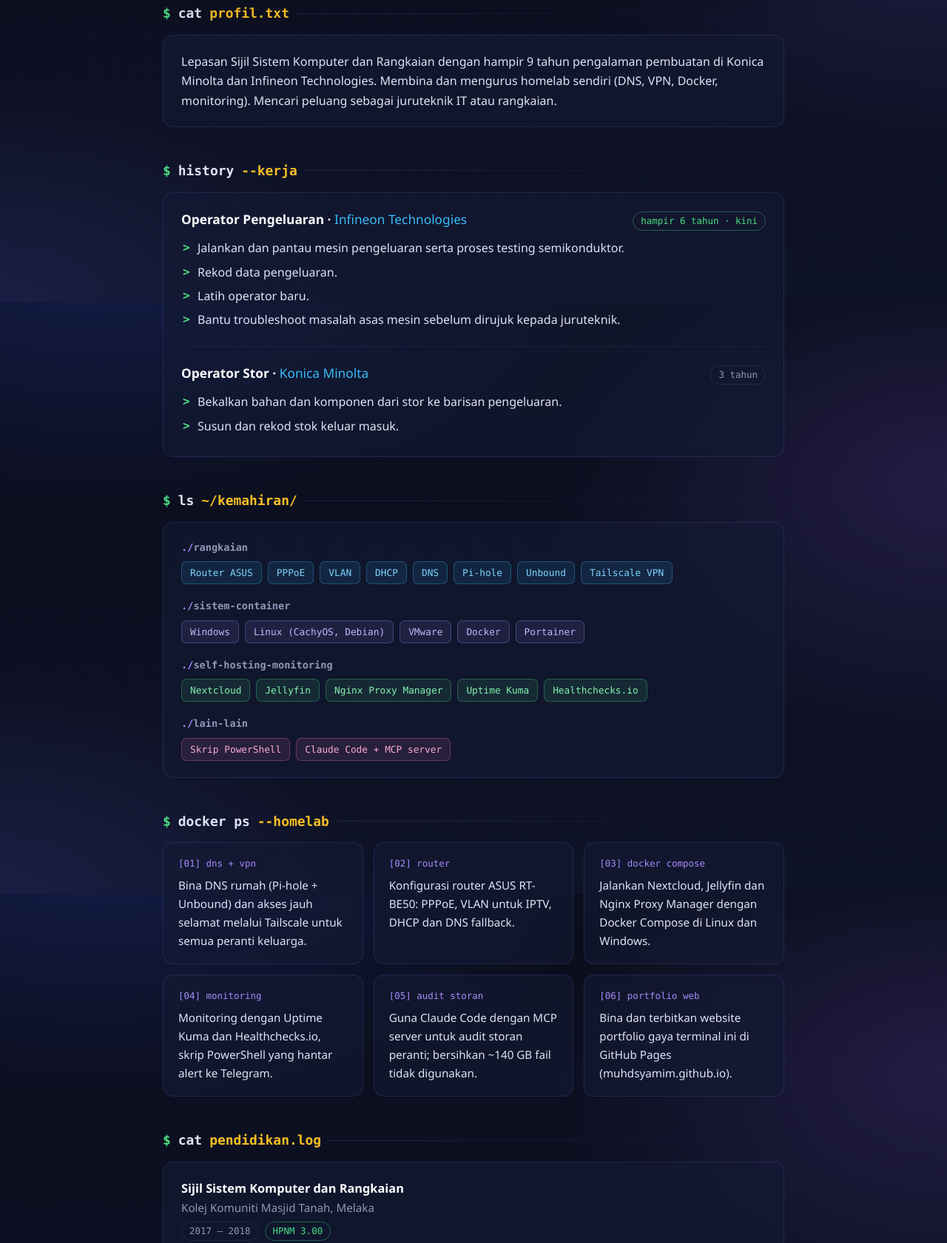
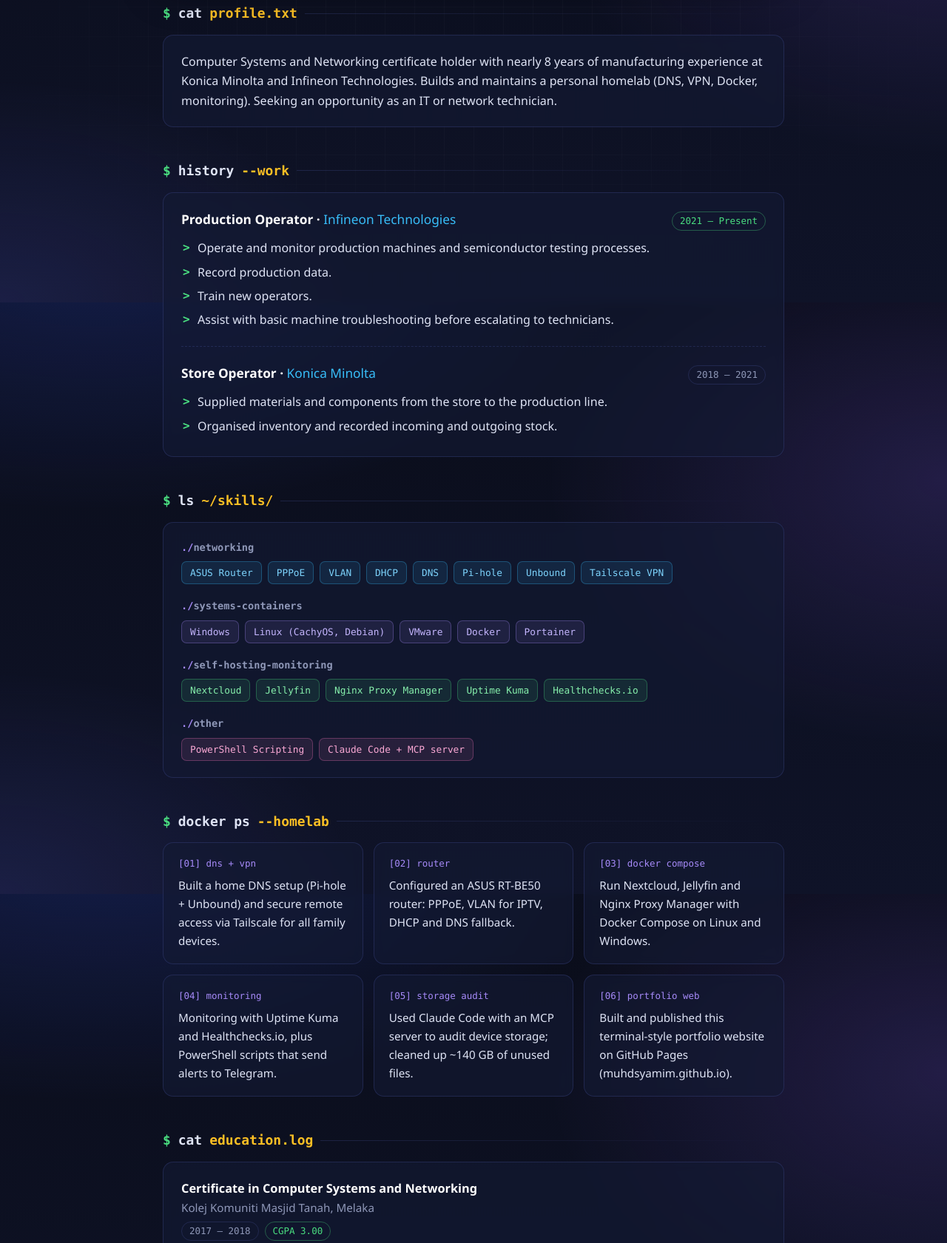
Before and after one commit to muhdsyamim/muhdsyamim.github.io, a plain HTML site: page index.html in a window 1280 px wide. Shown: the part 391-2072 px from the top of the page at 74% size. Drawn offline with Linux system fonts and the light colour scheme.

Commit message:
Add files via upload

```diff
--- a/index.html
+++ b/index.html
@@ -1,10 +1,10 @@
 <!DOCTYPE html>
-<html lang="ms">
+<html lang="en">
 <head>
 <meta charset="UTF-8">
 <meta name="viewport" content="width=device-width, initial-scale=1.0">
-<title>Muhamad Syamim bin Ibrahim | Juruteknik Komputer & Rangkaian</title>
-<meta name="description" content="Resume Muhamad Syamim bin Ibrahim, Juruteknik Komputer & Rangkaian, Bukit Katil, Melaka.">
+<title>Muhamad Syamim bin Ibrahim | Computer &amp; Network Technician</title>
+<meta name="description" content="Resume of Muhamad Syamim bin Ibrahim, Computer &amp; Network Technician, Bukit Katil, Melaka.">
 <style>
   :root {
     --bg: #0a0d1a;
@@ -228,7 +228,7 @@
     <div class="term-body">
       <div class="line"><span class="u">syamim@homelab</span>:<span class="p">~</span>$ whoami</div>
       <h1 class="name"><span id="typed"></span><span class="cursor" aria-hidden="true"></span></h1>
-      <div class="role" id="role">Juruteknik Komputer &amp; Rangkaian · Bukit Katil, Melaka</div>
+      <div class="role" id="role">Computer &amp; Network Technician · Bukit Katil, Melaka</div>
       <div class="contacts" id="contacts">
         <span><span class="k">email</span><a href="mailto:muhdsyamim434@gmail.com">muhdsyamim434@gmail.com</a></span>
       </div>
@@ -236,51 +236,51 @@
   </div>
 
   <section class="reveal">
-    <h2 class="cmd"><span class="ps">$</span> cat <span class="arg">profil.txt</span></h2>
+    <h2 class="cmd"><span class="ps">$</span> cat <span class="arg">profile.txt</span></h2>
     <div class="card">
-      <p>Lepasan Sijil Sistem Komputer dan Rangkaian dengan hampir 9 tahun pengalaman pembuatan di Konica Minolta dan Infineon Technologies. Membina dan mengurus homelab sendiri (DNS, VPN, Docker, monitoring). Mencari peluang sebagai juruteknik IT atau rangkaian.</p>
+      <p>Computer Systems and Networking certificate holder with nearly 8 years of manufacturing experience at Konica Minolta and Infineon Technologies. Builds and maintains a personal homelab (DNS, VPN, Docker, monitoring). Seeking an opportunity as an IT or network technician.</p>
     </div>
   </section>
 
   <section class="reveal">
-    <h2 class="cmd"><span class="ps">$</span> history <span class="arg">--kerja</span></h2>
+    <h2 class="cmd"><span class="ps">$</span> history <span class="arg">--work</span></h2>
     <div class="card">
       <div class="job">
         <div class="job-head">
-          <h3>Operator Pengeluaran · <span class="co">Infineon Technologies</span></h3>
-          <span class="badge now">hampir 6 tahun · kini</span>
+          <h3>Production Operator · <span class="co">Infineon Technologies</span></h3>
+          <span class="badge now">2021 – Present</span>
         </div>
         <ul class="list">
-          <li>Jalankan dan pantau mesin pengeluaran serta proses testing semikonduktor.</li>
-          <li>Rekod data pengeluaran.</li>
-          <li>Latih operator baru.</li>
-          <li>Bantu troubleshoot masalah asas mesin sebelum dirujuk kepada juruteknik.</li>
+          <li>Operate and monitor production machines and semiconductor testing processes.</li>
+          <li>Record production data.</li>
+          <li>Train new operators.</li>
+          <li>Assist with basic machine troubleshooting before escalating to technicians.</li>
         </ul>
       </div>
       <div class="job">
         <div class="job-head">
-          <h3>Operator Stor · <span class="co">Konica Minolta</span></h3>
-          <span class="badge">3 tahun</span>
+          <h3>Store Operator · <span class="co">Konica Minolta</span></h3>
+          <span class="badge">2018 – 2021</span>
         </div>
         <ul class="list">
-          <li>Bekalkan bahan dan komponen dari stor ke barisan pengeluaran.</li>
-          <li>Susun dan rekod stok keluar masuk.</li>
+          <li>Supplied materials and components from the store to the production line.</li>
+          <li>Organised inventory and recorded incoming and outgoing stock.</li>
         </ul>
       </div>
     </div>
   </section>
 
   <section class="reveal">
-    <h2 class="cmd"><span class="ps">$</span> ls <span class="arg">~/kemahiran/</span></h2>
+    <h2 class="cmd"><span class="ps">$</span> ls <span class="arg">~/skills/</span></h2>
     <div class="card">
       <div class="skill-group">
-        <h4><b>./</b>rangkaian</h4>
+        <h4><b>./</b>networking</h4>
         <div class="tags">
-          <span class="tag t-cyan">Router ASUS</span><span class="tag t-cyan">PPPoE</span><span class="tag t-cyan">VLAN</span><span class="tag t-cyan">DHCP</span><span class="tag t-cyan">DNS</span><span class="tag t-cyan">Pi-hole</span><span class="tag t-cyan">Unbound</span><span class="tag t-cyan">Tailscale VPN</span>
+          <span class="tag t-cyan">ASUS Router</span><span class="tag t-cyan">PPPoE</span><span class="tag t-cyan">VLAN</span><span class="tag t-cyan">DHCP</span><span class="tag t-cyan">DNS</span><span class="tag t-cyan">Pi-hole</span><span class="tag t-cyan">Unbound</span><span class="tag t-cyan">Tailscale VPN</span>
         </div>
       </div>
       <div class="skill-group">
-        <h4><b>./</b>sistem-container</h4>
+        <h4><b>./</b>systems-containers</h4>
         <div class="tags">
           <span class="tag t-violet">Windows</span><span class="tag t-violet">Linux (CachyOS, Debian)</span><span class="tag t-violet">VMware</span><span class="tag t-violet">Docker</span><span class="tag t-violet">Portainer</span>
         </div>
@@ -292,9 +292,9 @@
         </div>
       </div>
       <div class="skill-group">
-        <h4><b>./</b>lain-lain</h4>
+        <h4><b>./</b>other</h4>
         <div class="tags">
-          <span class="tag t-pink">Skrip PowerShell</span><span class="tag t-pink">Claude Code + MCP server</span>
+          <span class="tag t-pink">PowerShell Scripting</span><span class="tag t-pink">Claude Code + MCP server</span>
         </div>
       </div>
     </div>
@@ -303,22 +303,22 @@
   <section class="reveal">
     <h2 class="cmd"><span class="ps">$</span> docker ps <span class="arg">--homelab</span></h2>
     <div class="projects">
-      <div class="card proj"><div class="idx">[01] dns + vpn</div><p>Bina DNS rumah (Pi-hole + Unbound) dan akses jauh selamat melalui Tailscale untuk semua peranti keluarga.</p></div>
-      <div class="card proj"><div class="idx">[02] router</div><p>Konfigurasi router ASUS RT-BE50: PPPoE, VLAN untuk IPTV, DHCP dan DNS fallback.</p></div>
-      <div class="card proj"><div class="idx">[03] docker compose</div><p>Jalankan Nextcloud, Jellyfin dan Nginx Proxy Manager dengan Docker Compose di Linux dan Windows.</p></div>
-      <div class="card proj"><div class="idx">[04] monitoring</div><p>Monitoring dengan Uptime Kuma dan Healthchecks.io, skrip PowerShell yang hantar alert ke Telegram.</p></div>
-      <div class="card proj"><div class="idx">[05] audit storan</div><p>Guna Claude Code dengan MCP server untuk audit storan peranti; bersihkan ~140 GB fail tidak digunakan.</p></div>
-      <div class="card proj"><div class="idx">[06] portfolio web</div><p>Bina dan terbitkan website portfolio gaya terminal ini di GitHub Pages (muhdsyamim.github.io).</p></div>
+      <div class="card proj"><div class="idx">[01] dns + vpn</div><p>Built a home DNS setup (Pi-hole + Unbound) and secure remote access via Tailscale for all family devices.</p></div>
+      <div class="card proj"><div class="idx">[02] router</div><p>Configured an ASUS RT-BE50 router: PPPoE, VLAN for IPTV, DHCP and DNS fallback.</p></div>
+      <div class="card proj"><div class="idx">[03] docker compose</div><p>Run Nextcloud, Jellyfin and Nginx Proxy Manager with Docker Compose on Linux and Windows.</p></div>
+      <div class="card proj"><div class="idx">[04] monitoring</div><p>Monitoring with Uptime Kuma and Healthchecks.io, plus PowerShell scripts that send alerts to Telegram.</p></div>
+      <div class="card proj"><div class="idx">[05] storage audit</div><p>Used Claude Code with an MCP server to audit device storage; cleaned up ~140 GB of unused files.</p></div>
+      <div class="card proj"><div class="idx">[06] portfolio web</div><p>Built and published this terminal-style portfolio website on GitHub Pages (muhdsyamim.github.io).</p></div>
     </div>
   </section>
 
   <section class="reveal">
-    <h2 class="cmd"><span class="ps">$</span> cat <span class="arg">pendidikan.log</span></h2>
+    <h2 class="cmd"><span class="ps">$</span> cat <span class="arg">education.log</span></h2>
     <div class="card">
       <div class="edu">
-        <h3>Sijil Sistem Komputer dan Rangkaian</h3>
+        <h3>Certificate in Computer Systems and Networking</h3>
         <div class="where">Kolej Komuniti Masjid Tanah, Melaka</div>
-        <div class="meta"><span class="badge">2017 – 2018</span><span class="badge now">HPNM 3.00</span></div>
+        <div class="meta"><span class="badge">2017 – 2018</span><span class="badge now">CGPA 3.00</span></div>
       </div>
       <div class="edu">
         <h3>Sijil Pelajaran Malaysia (SPM)</h3>
@@ -331,12 +331,12 @@
   <section class="reveal">
     <div class="two-col">
       <div>
-        <h2 class="cmd"><span class="ps">$</span> grep <span class="arg">aktiviti</span></h2>
+        <h2 class="cmd"><span class="ps">$</span> grep <span class="arg">activities</span></h2>
         <div class="card">
           <ul class="list">
-            <li>Pengerusi Jawatankuasa Perwakilan Pelajar (2017)</li>
-            <li>Peserta Pertandingan Inovasi Kolej Komuniti (2017)</li>
-            <li>Pemain Kejohanan Badminton Sukan Kolej Komuniti (2017 – 2018)</li>
+            <li>Chairperson, Student Representative Committee (2017)</li>
+            <li>Participant, Community College Innovation Competition (2017)</li>
+            <li>Player, Community College Sports Badminton Championship (2017 – 2018)</li>
           </ul>
         </div>
       </div>
@@ -344,8 +344,8 @@
         <h2 class="cmd"><span class="ps">$</span> echo <span class="arg">$LANG</span></h2>
         <div class="card">
           <div class="tags">
-            <span class="tag t-green">Bahasa Melayu</span>
-            <span class="tag t-cyan">Bahasa Inggeris</span>
+            <span class="tag t-green">Malay</span>
+            <span class="tag t-cyan">English</span>
           </div>
         </div>
       </div>
```
